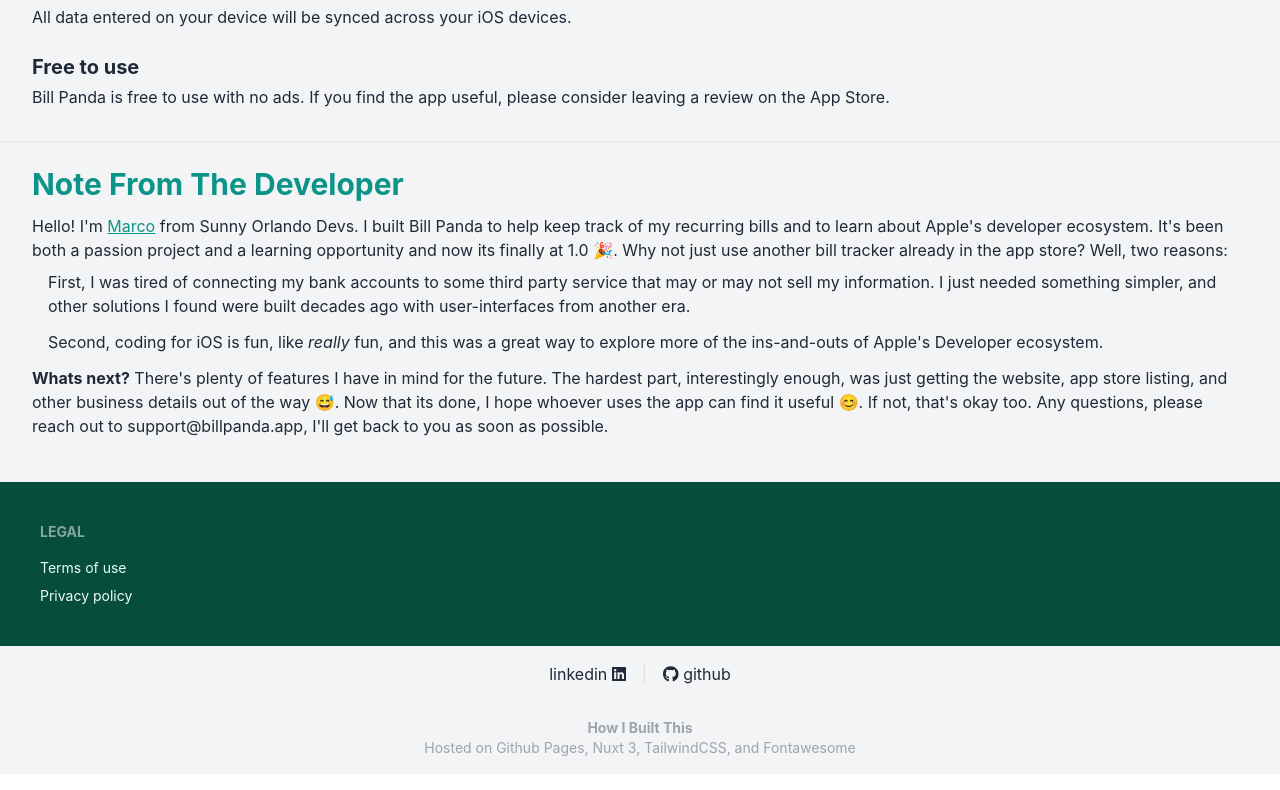
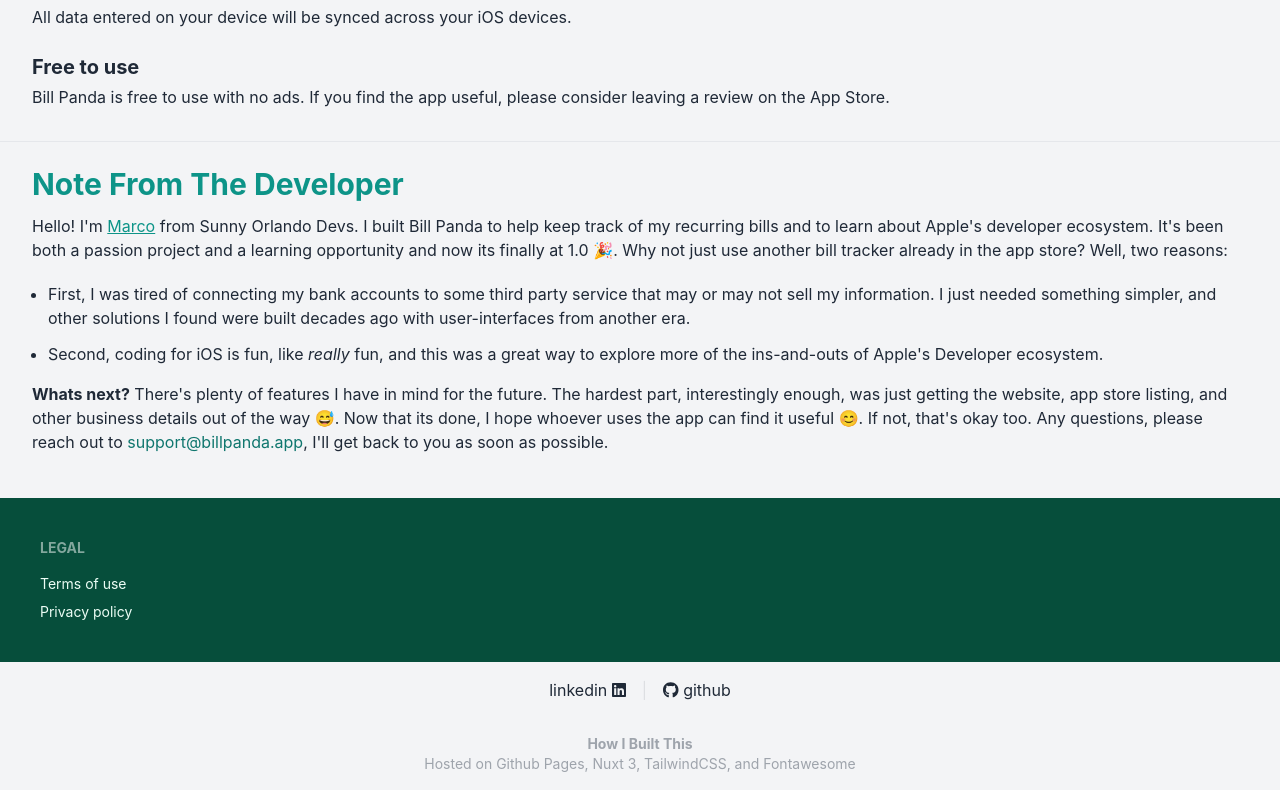
Before and after one commit to m4rcoperuano/sunny-developments, a Nuxt app: page /billpanda in a window 1280 px wide. Shown: the part 1088-1878 px from the top of the page. Built offline with nearby package versions, Linux system fonts and the light colour scheme.

Commit message:
:construction:

```diff
--- a/pages/billpanda.vue
+++ b/pages/billpanda.vue
@@ -124,17 +124,17 @@
           <template #content>
             <p class="mb-3">
               Hello! I'm <a href="/" class="link dark:text-teal-300 text-teal-600">Marco</a> from Sunny Orlando Devs. I built Bill Panda to help keep track of my recurring bills and to learn about Apple's developer ecosystem. It's been both a passion project and a learning opportunity and now its finally at 1.0 🎉. Why not just use another bill tracker already in the app store? Well, two reasons:
-              <div class="pt-2 flex gap-3 flex-col pl-4">
-                <div class="mr-3">
+            </p>
+            <ul class="pt-2 flex gap-3 flex-col pl-4 list-disc mb-4">
+                <li class="mr-3">
                   First, I was tired of connecting my bank accounts to some third party service that may or may not sell my information. I just needed something simpler, and other solutions I found were built decades ago with user-interfaces from another era.
-                </div>
-                <div>
+                </li>
+                <li>
                   Second, coding for iOS is fun, like <span class="italic">really</span> fun, and this was a great way to explore more of the ins-and-outs of Apple's Developer ecosystem.
-                </div>
-              </div>
-            </p>
+                </li>
+              </ul>
             <p class="mb-3">
-              <strong>Whats next?</strong> There's plenty of features I have in mind for the future. The hardest part, interestingly enough, was just getting the website, app store listing, and other business details out of the way 😅. Now that its done, I hope whoever uses the app can find it useful 😊. If not, that's okay too. Any questions, please reach out to <a href="mailto:support@billpanda.app">support@billpanda.app</a>, I'll get back to you as soon as possible.
+              <strong>Whats next?</strong> There's plenty of features I have in mind for the future. The hardest part, interestingly enough, was just getting the website, app store listing, and other business details out of the way 😅. Now that its done, I hope whoever uses the app can find it useful 😊. If not, that's okay too. Any questions, please reach out to <a class="text-teal-700 dark:text-teal-500" href="mailto:support@billpanda.app">support@billpanda.app</a>, I'll get back to you as soon as possible.
             </p>
           </template>
         </MarketingSection>
```
